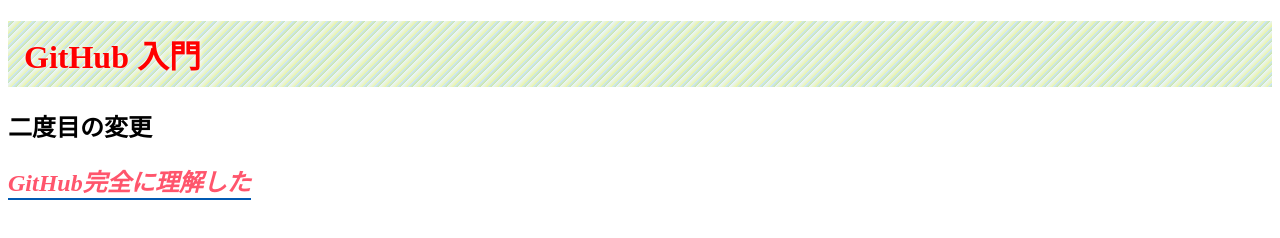
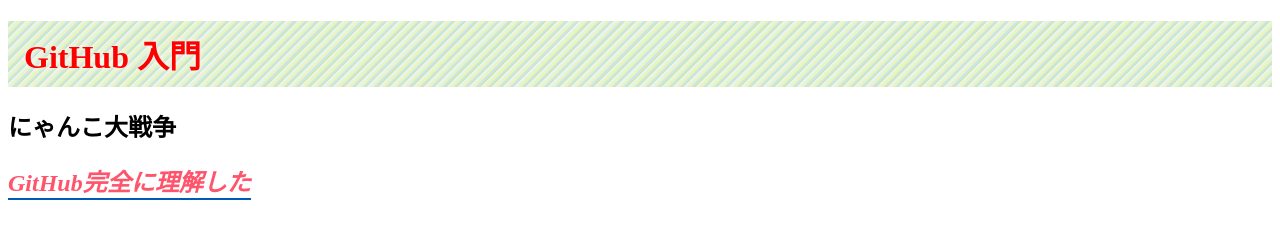
Before and after one commit to tamoooon/github_ws_2, a plain HTML site: page index.html in a window 1280 px wide. Drawn offline with Linux system fonts and the light colour scheme.

Commit message:
tamoooon

```diff
--- a/index.html
+++ b/index.html
@@ -6,7 +6,7 @@
     <link rel="stylesheet" type="text/css" href="src/styles.css">
   <body>
     <h1>GitHub 入門</h1>
-    <h2>二度目の変更</h2>
+    <h2>にゃんこ大戦争</h2>
 
     <!-- 変更箇所に困ったら下記のコメントアウトを外してください -->
     <!--<div id="target">ここをクリックするとアラート発生</div>-->
```
